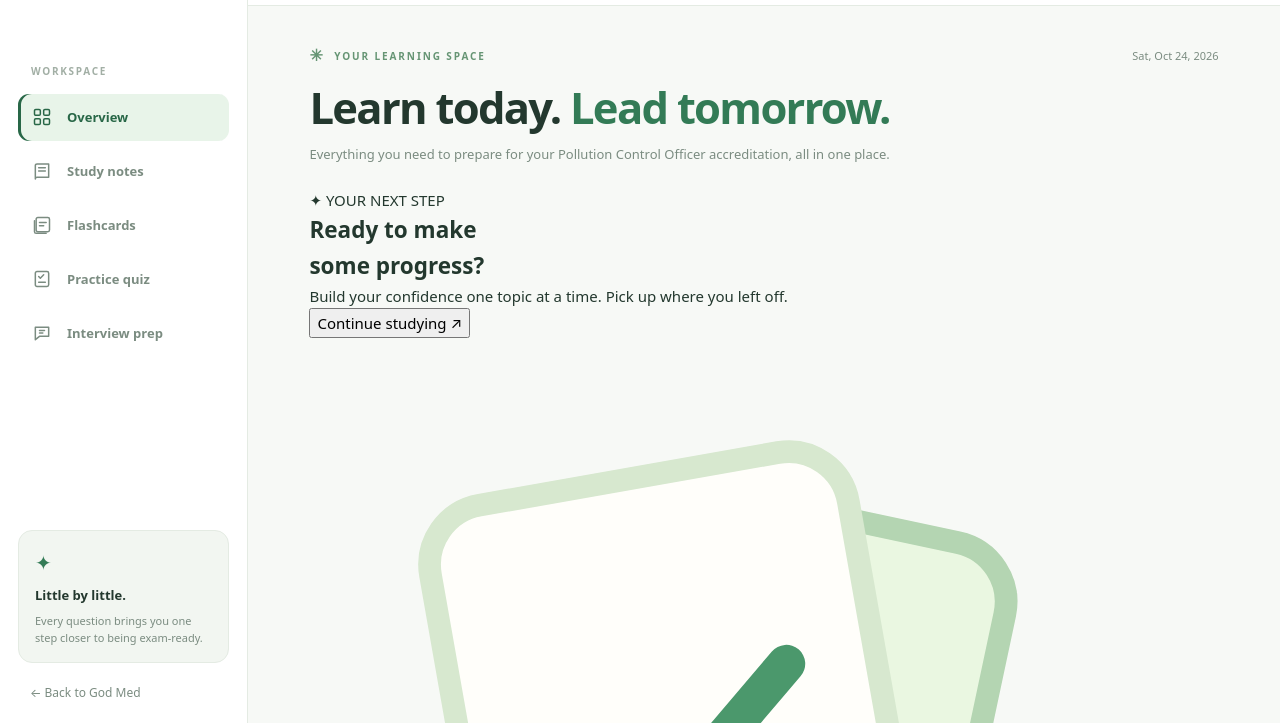
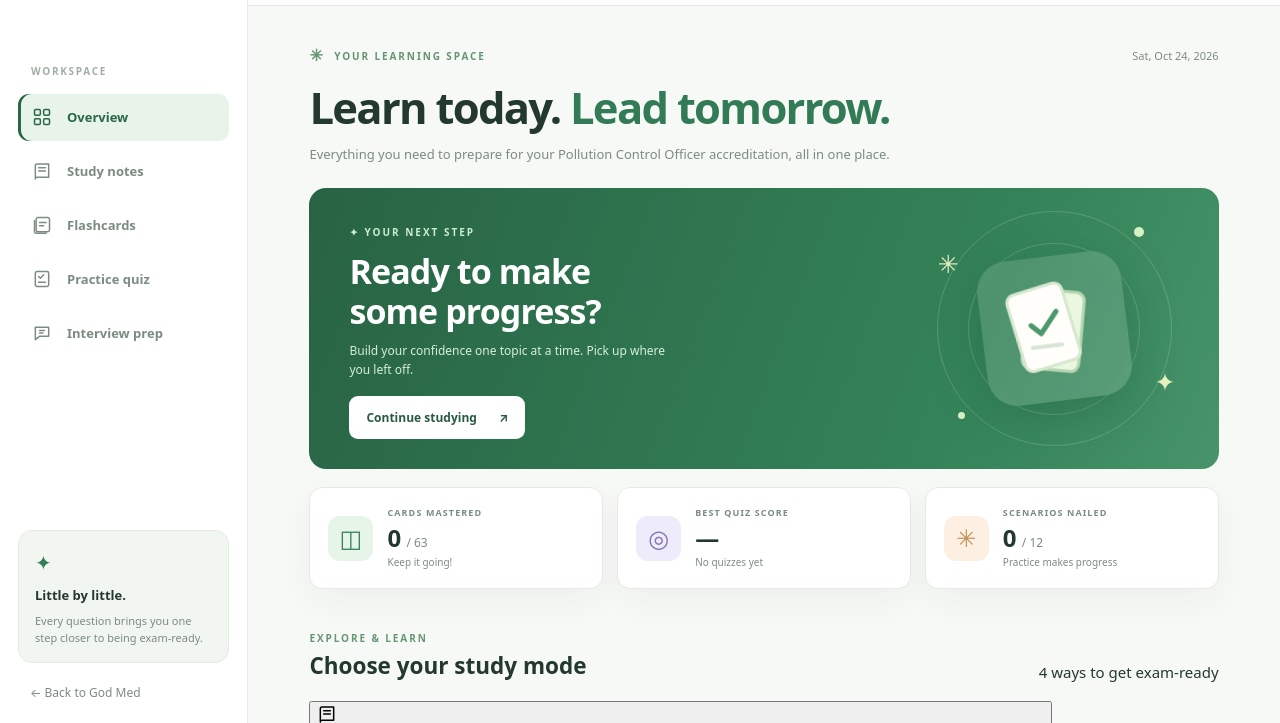
Before and after one commit to coachdinosaur/god-med, a website with bundled scripts: page pco/index.html in a window 1280 px wide. Shown: the part 74-797 px from the top of the page. Built offline with nearby package versions, Linux system fonts and the light colour scheme.

Commit message:
Style PCO dashboard metrics and hero

```diff
--- a/pco/pco.css
+++ b/pco/pco.css
@@ -65,3 +65,27 @@ a { color: var(--green); }
 h1.page-heading { font-size: clamp(30px,3.4vw,44px); line-height: 1.15; letter-spacing: -1.7px; font-weight: 750; margin: 0 0 12px; }
 .page-heading em { font-style: normal; color: var(--green); }
 .page-intro { margin: 0 0 24px; color: var(--muted); font-size: 13px; max-width: 690px; }
+.hero { min-height: 243px; padding: 30px 40px; border-radius: 17px; background: linear-gradient(111deg,#286344 0%,#348359 72%,#47946a 100%); display: flex; justify-content: space-between; overflow: hidden; color: #fff; position: relative; }
+.hero-content { position: relative; z-index: 2; max-width: 400px; }
+.hero-eyebrow { font-size: 10px; font-weight: 800; letter-spacing: 2px; color: #ccedcc; }
+.hero h2 { font-size: clamp(25px,3vw,34px); font-weight: 750; line-height: 1.15; letter-spacing: -.9px; margin: 10px 0; }
+.hero p { color: #d8eddf; font-size: 12px; line-height: 1.6; margin-bottom: 17px; max-width: 320px; }
+.hero-cta { background: #fff; border: none; color: #295b42; border-radius: 9px; padding: 12px 17px; font-weight: 750; font-size: 12px; display: inline-flex; align-items: center; gap: 22px; cursor: pointer; }
+.hero-cta:hover { background: #ebf5e9; }
+.hero-art { flex: 0 0 30%; min-width: 210px; position: relative; display: grid; place-items: center; }
+.orbit { position: absolute; width: 235px; height: 235px; border: 1px solid rgba(231,255,229,.19); border-radius: 50%; }
+.orbit-two { width: 172px; height: 172px; }
+.orbit-dot { position: absolute; width: 10px; height: 10px; border-radius: 50%; background: #d6f3c4; }
+.orbit-dot.one { top: 9px; right: 35px; }.orbit-dot.two { bottom: 20px; left: 28px; width: 7px; height: 7px; }
+.hero-icon { width: 145px; height: 145px; border-radius: 30px; background: rgba(255,255,255,.13); transform: rotate(-7deg); backdrop-filter: blur(5px); display: grid; place-items: center; box-shadow: 0 15px 50px rgba(14,66,34,.25); }
+.hero-icon svg { width: 122px; height: 122px; }
+.star { position: absolute; color: #e5f0bf; font-size: 25px; }.star-one { top: 25px; left: 8px; }.star-two { right: 3px; bottom: 38px; }
+.dashboard-stats { display: grid; grid-template-columns: repeat(3,minmax(0,1fr)); gap: 14px; margin: 18px 0 35px; }
+.mini-stat { display: flex; align-items: center; gap: 14px; background: var(--panel); border: 1px solid var(--line); border-radius: 13px; padding: 18px; min-width: 0; box-shadow: var(--shadow); }
+.stat-icon { display: grid; place-items: center; width: 45px; height: 45px; flex-shrink: 0; border-radius: 12px; font-size: 24px; }
+.stat-icon.green { background: #e7f4e8; color: #39835b; }.stat-icon.lavender { background: #eeebfa; color: #8575b4; }.stat-icon.peach { background: #fdf0e3; color: #c19157; }
+.stat-label { display: block; font-size: 9px; font-weight: 800; letter-spacing: 1.1px; color: var(--muted); }
+.mini-stat strong { display: block; line-height: 1.4; font-size: 24px; letter-spacing: -.5px; }
+.mini-stat strong small { font-size: 12px; font-weight: 500; color: var(--muted); letter-spacing: 0; }
+.stat-foot { display: block; font-size: 10px; color: var(--muted); }
+.section-head { display: flex; justify-content: space-between; align-items: end; gap: 20px; margin: 0 0 17px; }
```
